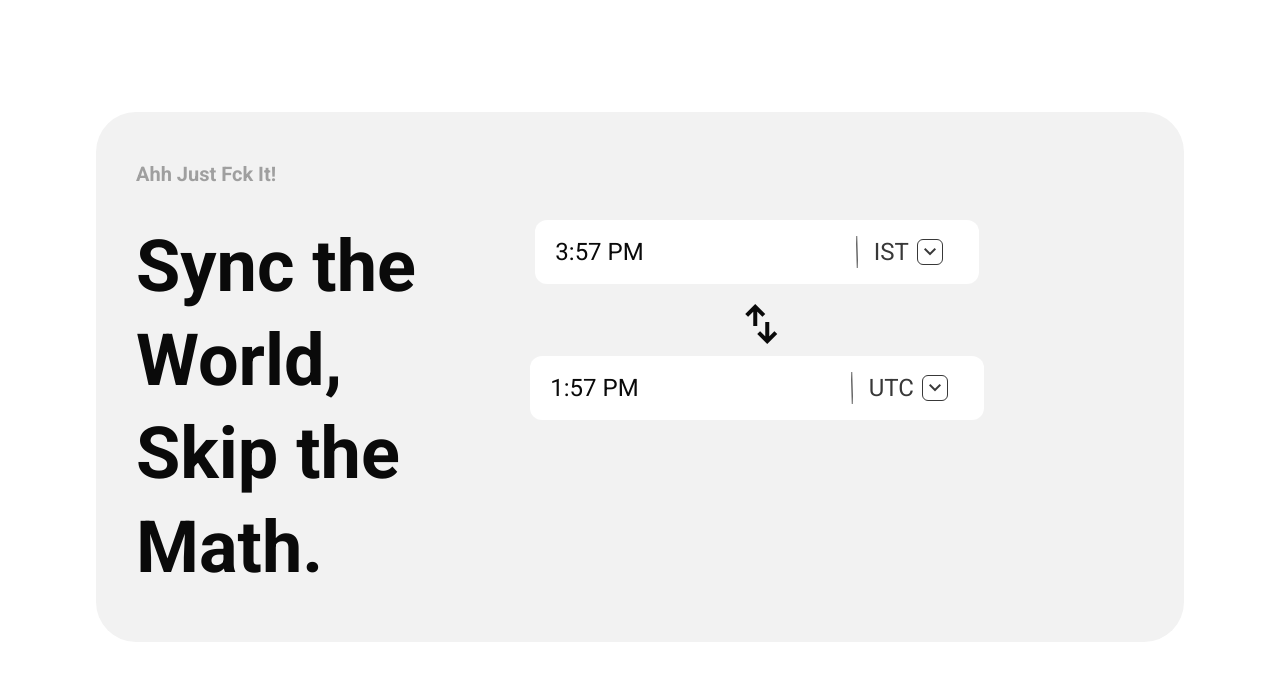
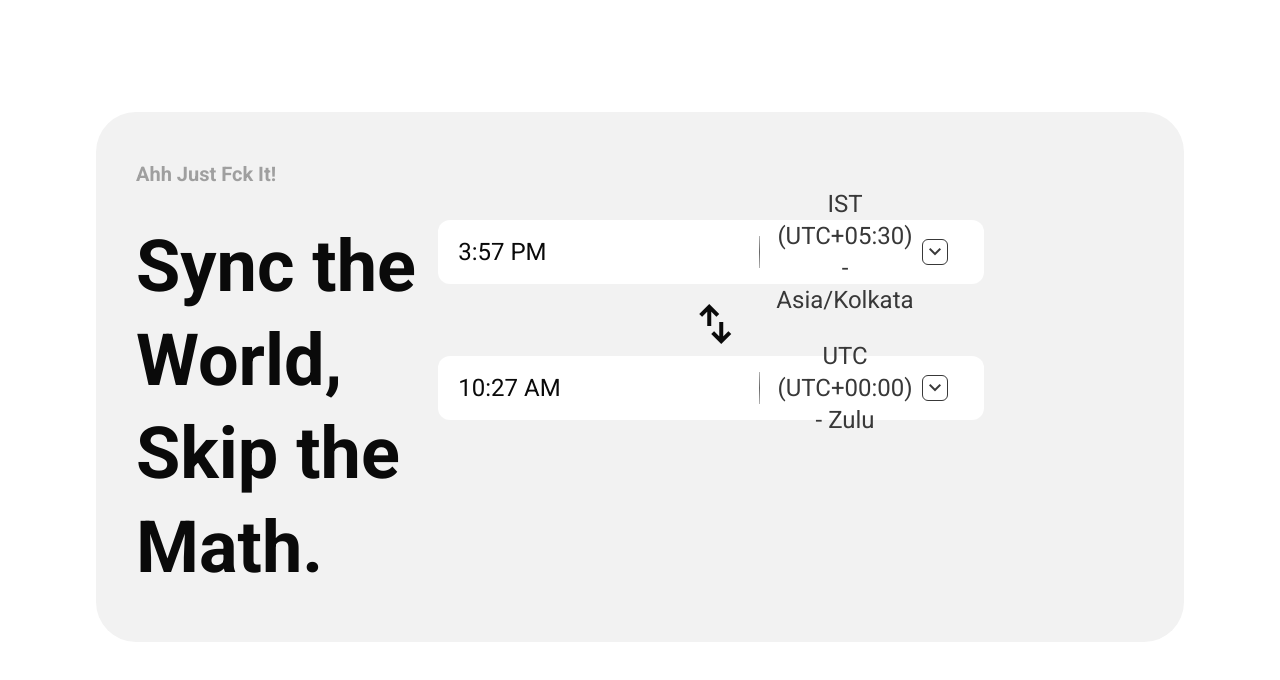
Before and after one commit to ManoVikram/FckTimeZones, a Next.js app: page / in a window 1280 px wide. Shown: the top 680 px of the page. Built offline with nearby package versions, Linux system fonts and the light colour scheme.

Commit message:
Timezones with common abbreviation caused trouble. So, fixed them.

```diff
--- a/app/page.jsx
+++ b/app/page.jsx
@@ -5,11 +5,11 @@ import moment from 'moment-timezone'
 import TimeField from '@/components/TimeField'
 
 function HomeScreen() {
-  const [selectedFromTimezone, setSelectedFromTimezone] = useState("IST")
-  const [selectedToTimezone, setSelectedToTimezone] = useState("UTC")
+  const [allTimezones, setAllTimezones] = useState([])
+  const [selectedFromTimezone, setSelectedFromTimezone] = useState("IST (UTC+05:30) - Asia/Kolkata")
+  const [selectedToTimezone, setSelectedToTimezone] = useState("UTC (UTC+00:00) - Zulu")
   const [fromTime, setFromTime] = useState("")
   const [toTime, setToTime] = useState("")
-  const [allTimezones, setAllTimezones] = useState([])
 
   async function getAllTimezones() {
     const timezones = moment.tz.names()
@@ -24,6 +24,7 @@ function HomeScreen() {
 
       return {
         abbreviation: abbreviation,
+        displayName: `${abbreviation} (UTC${offset}) - ${timezone}`,
         offset: offset,
         timezone: timezone
       }
@@ -31,28 +32,27 @@ function HomeScreen() {
 
     const uniqueTimezones = Array.from(
       new Map(
-        timezoneData.map((data) => [data.abbreviation, data])
+        timezoneData.map((data) => [`${data.abbreviation}_${data.offset}`, data])
       ).values()
     )
+    const sortedTimezones = uniqueTimezones.sort((a, b) => a.displayName.localeCompare(b.displayName))
 
-    console.log(uniqueTimezones.sort((a, b) => a.abbreviation.localeCompare(b.abbreviation)));
-
-    setAllTimezones(uniqueTimezones.sort((a, b) => a.abbreviation.localeCompare(b.abbreviation)))
+    setAllTimezones(sortedTimezones)
   }
 
-  function onFromTimezoneSelected(timezoneAbbreviation) {
-    const selectedTimezoneData = allTimezones.find((timezone) => timezone.abbreviation === timezoneAbbreviation)
+  function onFromTimezoneSelected(selectedTimezone) {
+    const selectedTimezoneData = allTimezones.find((timezone) => timezone.timezone === selectedTimezone)
 
     if (selectedTimezoneData) {
-      setSelectedFromTimezone(timezoneAbbreviation)
+      setSelectedFromTimezone(selectedTimezoneData.displayName)
     }
   }
 
-  function onToTimezoneSelected(timezoneAbbreviation) {
-    const selectedTimezoneData = allTimezones.find((timezone) => timezone.abbreviation === timezoneAbbreviation)
+  function onToTimezoneSelected(selectedTimezone) {
+    const selectedTimezoneData = allTimezones.find((timezone) => timezone.timezone === selectedTimezone)
 
     if (selectedTimezoneData) {
-      setSelectedToTimezone(timezoneAbbreviation)
+      setSelectedToTimezone(selectedTimezoneData.displayName)
     }
   }
 
@@ -70,12 +70,14 @@ function HomeScreen() {
 
   useEffect(() => {
     function convertTime() {
-      const fromTimezone = allTimezones.find((timezone) => timezone.abbreviation === selectedFromTimezone)
-      const toTimezone = allTimezones.find((timezone) => timezone.abbreviation === selectedToTimezone)
+      const fromTimezone = allTimezones.find((timezone) => timezone.displayName === selectedFromTimezone)
+      const toTimezone = allTimezones.find((timezone) => timezone.displayName === selectedToTimezone)
 
       if (fromTimezone && toTimezone && fromTime) {
         const inputTime = moment.tz(fromTime, "h:mm A", fromTimezone.timezone)
-        const convertedTime = inputTime.clone().tz(toTimezone.timezone)
+        console.log(inputTime);
+
+        const convertedTime = moment(inputTime).tz(toTimezone.timezone)
 
         setToTime(convertedTime.format("h:mm A"))
       }
--- a/components/TimeField.jsx
+++ b/components/TimeField.jsx
@@ -19,8 +19,8 @@ function TimeField({ allTimezones, selectedTimezone, time, onTimezoneSelected, i
 
           <DropdownMenuContent align="end" className="max-h-64 max-w-max overflow-y-auto [&::-webkit-scrollbar]:w-2 [&::-webkit-scrollbar-track]:rounded-full [&::-webkit-scrollbar-track]:bg-gray-100 [&::-webkit-scrollbar-thumb]:rounded-full [&::-webkit-scrollbar-thumb]:bg-gray-300 dark:[&::-webkit-scrollbar-track]:bg-neutral-700 dark:[&::-webkit-scrollbar-thumb]:bg-neutral-500">
             {allTimezones.map((timezone) => (
-              <DropdownMenuItem key={timezone.abbreviation} onClick={() => onTimezoneSelected(timezone.abbreviation)}>
-                {timezone.abbreviation}
+              <DropdownMenuItem key={timezone.timezone} onClick={() => onTimezoneSelected(timezone.timezone)}>
+                {timezone.displayName}
               </DropdownMenuItem>
             ))}
           </DropdownMenuContent>
```
